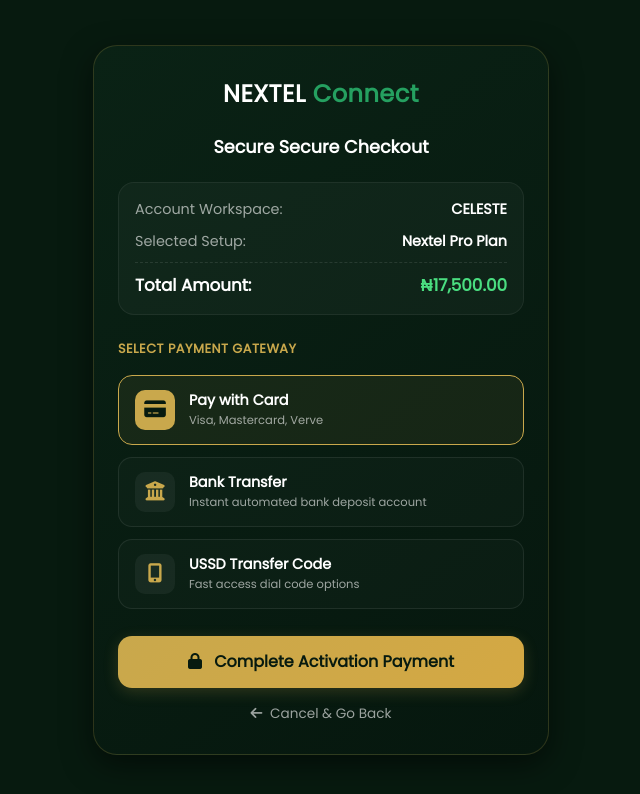
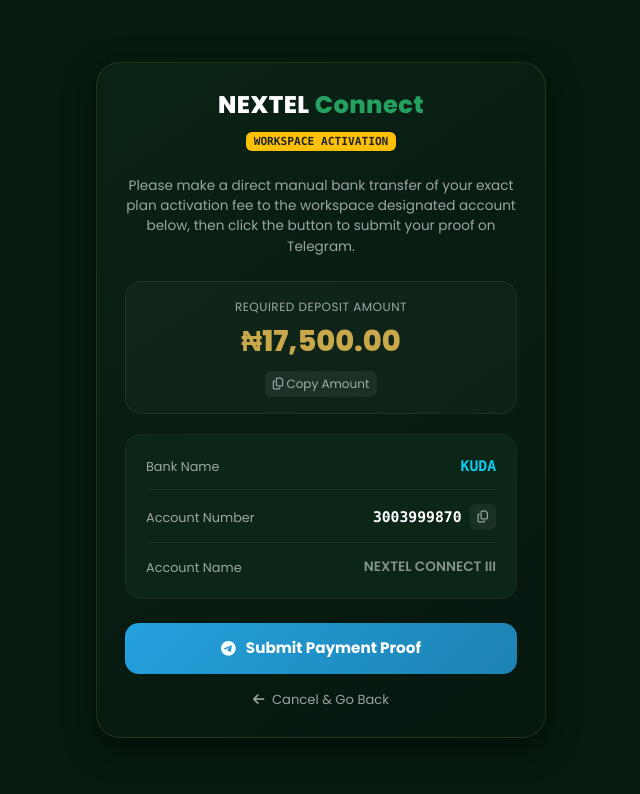
Before and after one commit to DivineTv286/Nextel-Connect-yhubee-, a plain HTML site: page payment.html in a window 1280 px wide. Shown: the whole page, without its empty margins (319-959 px from the left). Drawn offline with nearby package versions, Linux system fonts and the light colour scheme; some packages are replaced by stand-ins of ours; a script that the page names is missing.

Commit message:
Update payment.html

```diff
--- a/payment.html
+++ b/payment.html
@@ -6,7 +6,7 @@
     <title>Activate Account - Nextel Connect</title>
     <link rel="preconnect" href="https://fonts.googleapis.com">
     <link rel="preconnect" href="https://fonts.gstatic.com" crossorigin>
-    <link href="https://fonts.googleapis.com/css2?family=Poppins:wght400;500;600;700;800&display=swap" rel="stylesheet">
+    <link href="https://fonts.googleapis.com/css2?family=Poppins:wght@400;500;600;700;800&display=swap" rel="stylesheet">
     <link href="https://cdn.jsdelivr.net/npm/bootstrap@5.3.3/dist/css/bootstrap.min.css" rel="stylesheet" crossorigin="anonymous">
     <link rel="stylesheet" href="https://cdnjs.cloudflare.com/ajax/libs/font-awesome/6.5.2/css/all.min.css" crossorigin="anonymous">
 
@@ -14,7 +14,6 @@
         :root {
             --dark:        #071a0f;
             --dark-card:   #0b2516;
-            --green:       #1a7a4a;
             --green-light: #25a060;
             --gold:        #C9A84C;
             --gold-light:  #D4A843;
@@ -35,222 +34,268 @@
         .payment-container {
             max-width: 480px;
             width: 100%;
-            margin: 0 auto;
+            margin: auto;
+            padding: 15px;
         }
 
         .payment-card {
             background: linear-gradient(145deg, #0a2215, #06170e);
-            border: 1px solid rgba(201, 168, 76, 0.2);
+            border: 1px solid rgba(201, 168, 76, 0.15);
             border-radius: 24px;
-            padding: 30px 24px;
+            padding: 28px;
             box-shadow: 0 10px 30px rgba(0, 0, 0, 0.5);
         }
 
         .brand-header {
+            text-align: center;
+            margin-bottom: 24px;
+        }
+        .brand-header h2 {
             font-size: 1.5rem;
             font-weight: 800;
-            text-align: center;
-            margin-bottom: 25px;
             letter-spacing: 0.5px;
         }
-        .brand-header span { color: var(--green-light); }
+        .brand-header h2 span {
+            color: var(--green-light);
+        }
 
-        .invoice-box {
+        .instruction-text {
+            font-size: 0.85rem;
+            color: var(--text-muted);
+            text-align: center;
+            line-height: 1.5;
+            margin-bottom: 24px;
+        }
+
+        .amount-display {
             background: rgba(255, 255, 255, 0.03);
             border: 1px solid rgba(255, 255, 255, 0.06);
             border-radius: 16px;
             padding: 16px;
+            text-align: center;
+            margin-bottom: 20px;
+            position: relative;
+        }
+        .amount-label {
+            font-size: 0.75rem;
+            text-transform: uppercase;
+            color: var(--text-muted);
+            letter-spacing: 0.5px;
+        }
+        .amount-val {
+            font-size: 1.8rem;
+            font-weight: 800;
+            color: var(--gold);
+            margin: 4px 0;
+        }
+
+        .bank-details-box {
+            background: var(--dark-card);
+            border: 1px solid rgba(255, 255, 255, 0.04);
+            border-radius: 16px;
+            padding: 20px;
             margin-bottom: 24px;
         }
 
-        .invoice-row {
+        .detail-row {
             display: flex;
             justify-content: space-between;
-            margin-bottom: 10px;
-            font-size: 0.9rem;
+            align-items: center;
+            margin-bottom: 14px;
+            padding-bottom: 12px;
+            border-bottom: 1px solid rgba(255, 255, 255, 0.05);
         }
-        .invoice-row:last-child {
+        .detail-row:last-child {
             margin-bottom: 0;
-            padding-top: 10px;
-            border-top: 1px dashed rgba(255, 255, 255, 0.1);
+            padding-bottom: 0;
+            border-bottom: none;
         }
 
-        .method-option {
-            background: rgba(255, 255, 255, 0.02);
-            border: 1px solid rgba(255, 255, 255, 0.08);
-            border-radius: 14px;
-            padding: 14px 16px;
+        .detail-label {
+            font-size: 0.8rem;
+            color: var(--text-muted);
+        }
+        .detail-value {
+            font-size: 0.92rem;
+            font-weight: 600;
             display: flex;
             align-items: center;
-            gap: 14px;
-            cursor: pointer;
-            transition: all 0.2s ease;
-            margin-bottom: 12px;
-        }
-        .method-option:hover {
-            background: rgba(26, 122, 74, 0.08);
-            border-color: var(--green-light);
-        }
-        .method-option.selected {
-            background: rgba(201, 168, 76, 0.08);
-            border-color: var(--gold);
+            gap: 8px;
         }
 
-        .method-icon {
-            width: 40px;
-            height: 40px;
-            border-radius: 10px;
-            background: rgba(255, 255, 255, 0.05);
+        .btn-copy-small {
+            background: rgba(255, 255, 255, 0.06);
+            border: none;
+            color: var(--text-muted);
+            padding: 4px 8px;
+            border-radius: 6px;
+            font-size: 0.75rem;
+            transition: all 0.2s;
+        }
+        .btn-copy-small:hover {
+            background: rgba(201, 168, 76, 0.15);
+            color: var(--gold);
+        }
+
+        .btn-submit-telegram {
+            background: linear-gradient(135deg, #24A1DE, #1d82b2);
+            color: #fff;
+            border: none;
+            width: 100%;
+            padding: 14px;
+            border-radius: 14px;
+            font-weight: 700;
+            font-size: 0.95rem;
             display: flex;
             align-items: center;
             justify-content: center;
-            font-size: 1.2rem;
-            color: var(--gold);
+            gap: 10px;
+            text-decoration: none;
+            transition: transform 0.2s, box-shadow 0.2s;
         }
-        .method-option.selected .method-icon {
-            background: var(--gold);
-            color: var(--dark);
+        .btn-submit-telegram:hover {
+            color: #fff;
+            box-shadow: 0 5px 15px rgba(36, 161, 222, 0.3);
         }
-
-        .btn-pay {
-            width: 100%;
-            background: linear-gradient(135deg, var(--gold), var(--gold-light));
-            color: var(--dark);
-            font-weight: 700;
-            font-size: 1rem;
-            padding: 14px;
-            border: none;
-            border-radius: 14px;
-            margin-top: 15px;
-            box-shadow: 0 4px 15px rgba(201, 168, 76, 0.2);
-            transition: transform 0.2s;
+        .btn-submit-telegram:active {
+            transform: scale(0.99);
         }
-        .btn-pay:active { transform: scale(0.98); }
 
         .btn-back {
             display: block;
             text-align: center;
             color: var(--text-muted);
             text-decoration: none;
-            font-size: 0.85rem;
+            font-size: 0.82rem;
             margin-top: 16px;
-            font-weight: 500;
+            transition: color 0.2s;
         }
-        .btn-back:hover { color: #fff; }
+        .btn-back:hover {
+            color: #fff;
+        }
+
+        /* Copy confirmation alert style */
+        .toast-copy {
+            position: fixed;
+            bottom: 20px;
+            left: 50%;
+            transform: translateX(-50%);
+            background: var(--gold);
+            color: #071a0f;
+            padding: 8px 16px;
+            border-radius: 20px;
+            font-size: 0.8rem;
+            font-weight: 700;
+            opacity: 0;
+            transition: opacity 0.3s;
+            pointer-events: none;
+            z-index: 1000;
+        }
     </style>
 </head>
 <body>
 
-<div class="container payment-container">
+<div class="payment-container">
     <div class="payment-card">
-        <div class="brand-header">NEXTEL <span>Connect</span></div>
 
-        <h5 class="text-center mb-4" style="font-weight: 700; font-size: 1.1rem;">Secure Secure Checkout</h5>
+        <div class="brand-header">
+            <h2>NEXTEL <span>Connect</span></h2>
+            <span class="badge bg-warning text-dark font-monospace" style="font-size: 0.7rem; font-weight: 700;">WORKSPACE ACTIVATION</span>
+        </div>
 
-        <!-- Dynamic Invoice Summary Box -->
-        <div class="invoice-box">
-            <div class="invoice-row">
-                <span style="color: var(--text-muted);">Account Workspace:</span>
-                <span id="userWorkspace" style="font-weight: 600;">Loading...</span>
+        <p class="instruction-text">
+            Please make a direct manual bank transfer of your exact plan activation fee to the workspace designated account below, then click the button to submit your proof on Telegram.
+        </p>
+
+        <!-- Dynamic Fee Display Box -->
+        <div class="amount-display">
+            <div class="amount-label">Required Deposit Amount</div>
+            <div class="amount-val" id="amountText">₦17,500.00</div>
+            <button class="btn-copy-small mt-1" onclick="copyToClipboard('17500', 'Amount copied!')">
+                <i class="far fa-copy"></i> Copy Amount
+            </button>
+        </div>
+
+        <!-- System Account Matrix -->
+        <div class="bank-details-box">
+            <div class="detail-row">
+                <span class="detail-label">Bank Name</span>
+                <span class="detail-value text-info font-monospace">KUDA</span>
             </div>
-            <div class="invoice-row">
-                <span style="color: var(--text-muted);">Selected Setup:</span>
-                <span id="planType" style="font-weight: 600;">Loading...</span>
+
+            <div class="detail-row">
+                <span class="detail-label">Account Number</span>
+                <span class="detail-value font-monospace">
+                    3003999870
+                    <button class="btn-copy-small" onclick="copyToClipboard('3003999870', 'Account number copied!')">
+                        <i class="far fa-copy"></i>
+                    </button>
+                </span>
             </div>
-            <div class="invoice-row" style="font-size: 1.05rem;">
-                <span style="font-weight: 700;">Total Amount:</span>
-                <span id="totalPrice" style="font-weight: 800; color: #4ade80;">₦0.00</span>
+
+            <div class="detail-row">
+                <span class="detail-label">Account Name</span>
+                <span class="detail-value text-white-50" style="font-size: 0.85rem;">NEXTEL CONNECT III</span>
             </div>
         </div>
 
-        <p class="mb-3" style="font-size: 0.8rem; font-weight: 700; color: var(--gold); text-transform: uppercase; letter-spacing: 0.5px;">Select Payment Gateway</p>
-
-        <!-- Payment Channels Selection Layout -->
-        <div class="method-option selected" onclick="selectMethod(this)">
-            <div class="method-icon"><i class="fas fa-credit-card"></i></div>
-            <div>
-                <div style="font-size: 0.9rem; font-weight: 600;">Pay with Card</div>
-                <div style="font-size: 0.72rem; color: var(--text-muted);">Visa, Mastercard, Verve</div>
-            </div>
-        </div>
-
-        <div class="method-option" onclick="selectMethod(this)">
-            <div class="method-icon"><i class="fas fa-university"></i></div>
-            <div>
-                <div style="font-size: 0.9rem; font-weight: 600;">Bank Transfer</div>
-                <div style="font-size: 0.72rem; color: var(--text-muted);">Instant automated bank deposit account</div>
-            </div>
-        </div>
-
-        <div class="method-option" onclick="selectMethod(this)">
-            <div class="method-icon"><i class="fas fa-mobile-alt"></i></div>
-            <div>
-                <div style="font-size: 0.9rem; font-weight: 600;">USSD Transfer Code</div>
-                <div style="font-size: 0.72rem; color: var(--text-muted);">Fast access dial code options</div>
-            </div>
-        </div>
-
-        <button class="btn-pay" onclick="executePaymentMock()">
-            <i class="fas fa-lock me-2"></i> Complete Activation Payment
-        </button>
+        <!-- Dynamic Form Redirect Hook -->
+        <a href="#" id="telegramLink" target="_blank" class="btn-submit-telegram">
+            <i class="fab fa-telegram-plane"></i> Submit Payment Proof
+        </a>
 
         <a href="dashboard.html" class="btn-back"><i class="fas fa-arrow-left me-1"></i> Cancel & Go Back</a>
     </div>
 </div>
 
-<script src="https://cdn.jsdelivr.net/npm/sweetalert2@11"></script>
+<div class="toast-copy" id="copyToast">Copied!</div>
+
 <script>
-    // Pull setup information out from the existing Session Storage database
+    // System logic variables to safely map user variables out of registration configuration
+    let rawAmount = "17500";
+    let userEmail = "";
+    let userPhone = "";
+
     try {
-        const sessionData = sessionStorage.getItem("nxt_user");
-        if (sessionData) {
-            const userObj = JSON.parse(sessionData);
-            document.getElementById("userWorkspace").textContent = userObj.username || "CELESTE";
+        const rawData = sessionStorage.getItem("nxt_user");
+        if (rawData) {
+            const localUserData = JSON.parse(rawData);
 
-            const activePlan = userObj.planName || "Nextel Pro Plan";
-            document.getElementById("planType").textContent = activePlan;
+            // Adjust calculation based on selected account type rules
+            if (localUserData.planName === "Nextel Lite") {
+                rawAmount = "12000";
+                document.getElementById("amountText").textContent = "₦12,000.00";
+            }
 
-            // Replicate the pricing variables perfectly
-            const cost = activePlan === "Nextel Lite" ? "₦12,000.00" : "₦17,500.00";
-            document.getElementById("totalPrice").textContent = cost;
-        } else {
-            // Default fallbacks if directly navigating to this page
-            document.getElementById("userWorkspace").textContent = "CELESTE";
-            document.getElementById("planType").textContent = "Nextel Pro Plan";
-            document.getElementById("totalPrice").textContent = "₦17,500.00";
+            userEmail = localUserData.email || "";
+            userPhone = localUserData.phone || "";
         }
-    } catch (err) {
-        console.error("Session profile load failure parameters", err);
+    } catch(e) {
+        console.error("Failed parsing storage context session indicators", e);
     }
 
-    // Toggle selected payment element states visually
-    function selectMethod(element) {
-        document.querySelectorAll('.method-option').forEach(opt => opt.classList.remove('selected'));
-        element.classList.add('selected');
-    }
+    // Build the dynamic target string matrix mapping directly onto Telegram
+    const baseText = "Hello Coach 👋\n\nI have successfully made payment for NEXTEL registration.\n\nKindly find my payment proof attached below for verification.\n\nEmail Address: " + userEmail + "\nPhone Number: " + userPhone;
+    const encodedText = encodeURIComponent(baseText);
 
-    // Process secure action mock simulation sequence
-    function executePaymentMock() {
-        Swal.fire({
-            title: 'Processing Payment...',
-            text: 'Connecting safely to secure financial gateway integrations.',
-            allowOutsideClick: false,
-            didOpen: () => {
-                Swal.showLoading();
-            },
-            timer: 3000
-        }).then(() => {
-            Swal.fire({
-                icon: 'success',
-                title: 'Activation Complete',
-                text: 'Your Nextel profile space setup has successfully unlocked!',
-                confirmButtonColor: '#1a7a4a'
-            }).then(() => {
-                // Redirect user safely straight into their updated ecosystem environment layout
-                window.location.href = "dashboard.html";
-            });
+    // Assign structural hyperlink values straight into DOM Elements
+    document.getElementById("telegramLink").href = `https://t.me/Coachyhubee?text=${encodedText}`;
+
+    // Universal helper function to manage single instance copy contexts safely
+    function copyToClipboard(textValue, successMessage) {
+        navigator.clipboard.writeText(textValue).then(() => {
+            const toast = document.getElementById("copyToast");
+            toast.textContent = successMessage;
+            toast.style.opacity = "1";
+
+            setTimeout(() => {
+                toast.style.opacity = "0";
+            }, 1800);
+        }).catch(err => {
+            console.error('Could not copy text context variables to client viewport clip', err);
         });
     }
 </script>
+
 </body>
 </html>
```
